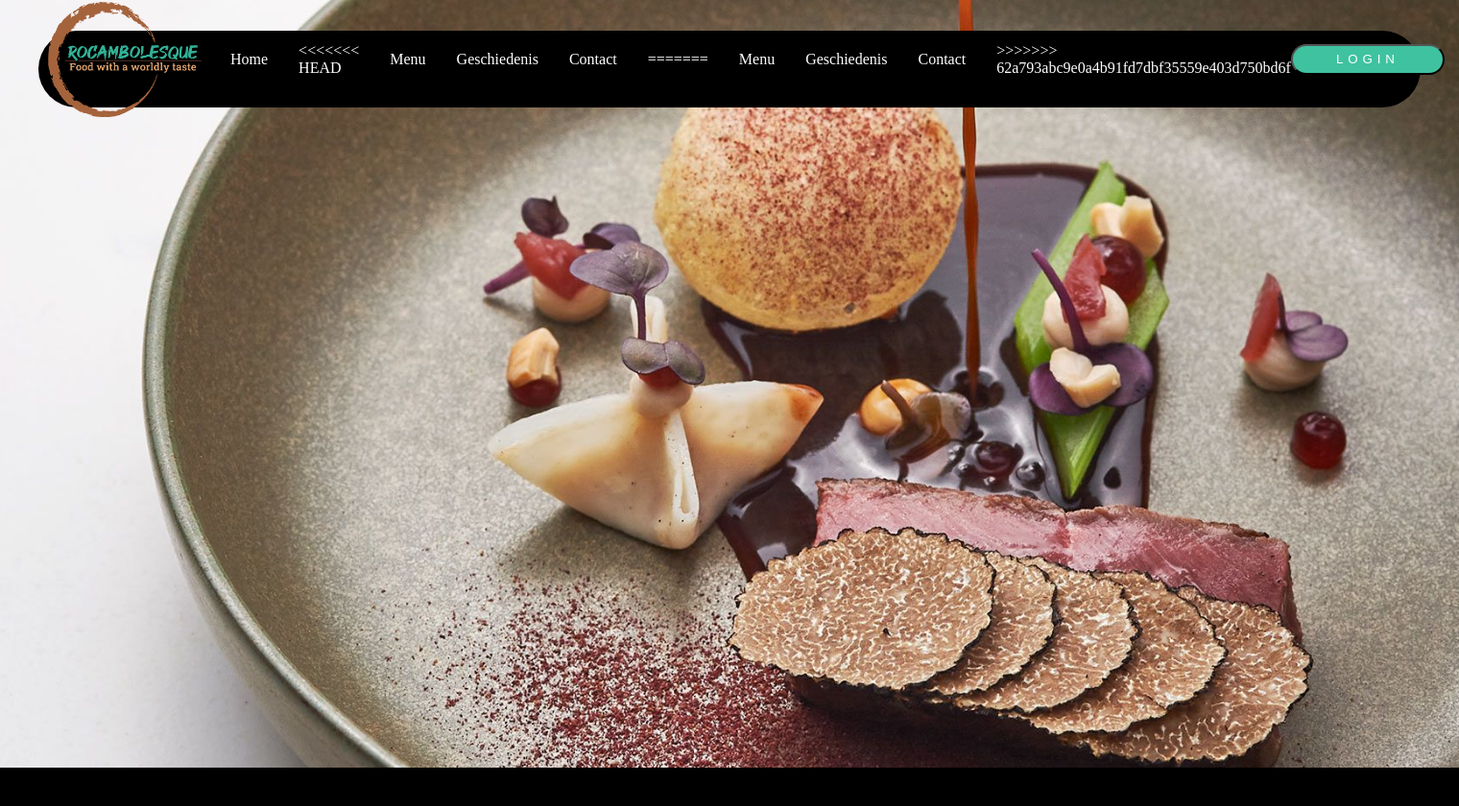
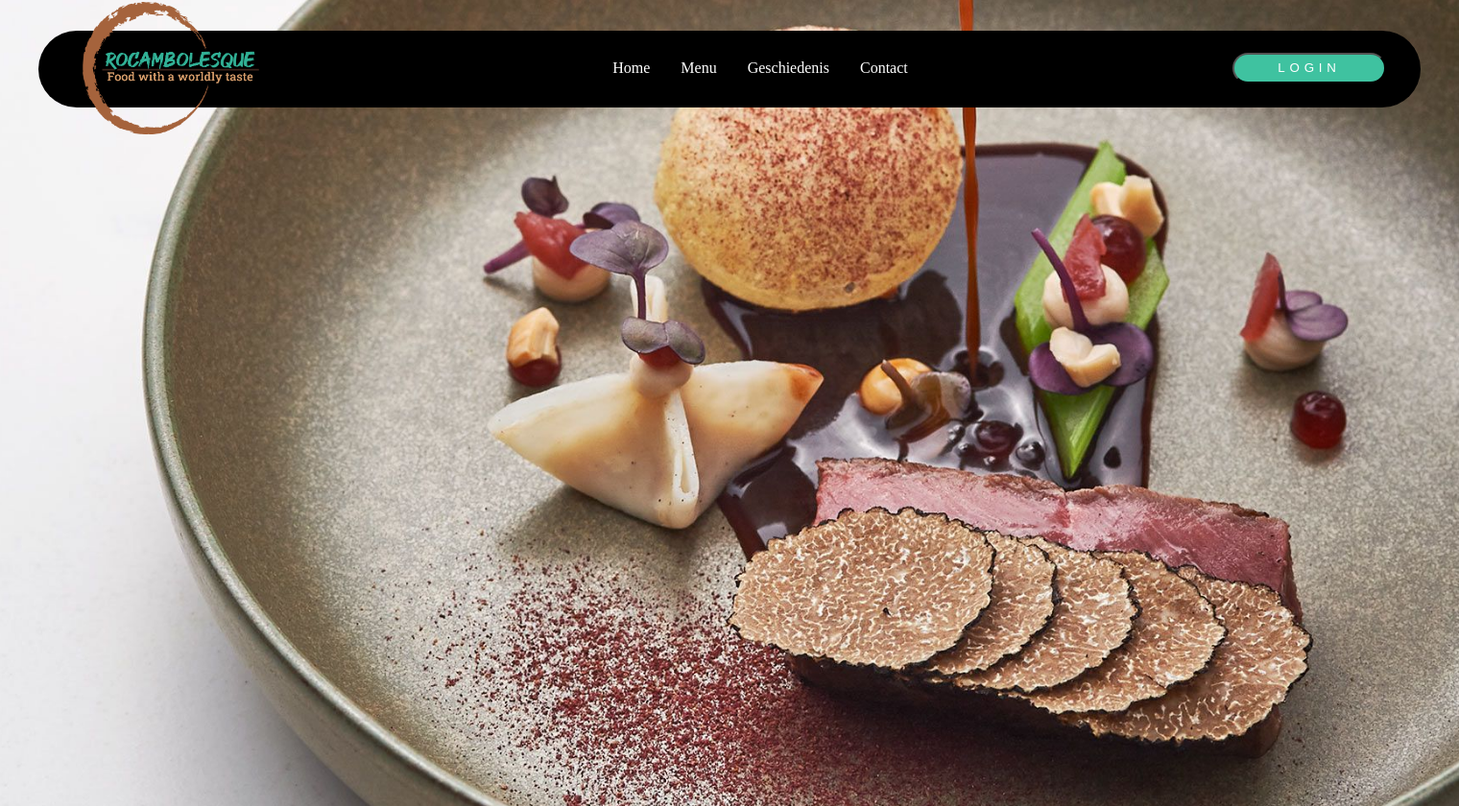
Before and after one commit to SmitsBram/Project-Rambo, a PHP site: page / in a window 1520 px wide. Shown: the whole page at 96% size. Before the commit the page ends 800 px from the top, so only its background shows below. Run offline with PHP 8.4, Linux system fonts and the light colour scheme.

Commit message:
header gefixt

```diff
--- a/app/views/parts/header.php
+++ b/app/views/parts/header.php
@@ -17,15 +17,9 @@
             <img src="/public/IMG/Logo/Rocambolesque-logo-DEF.png" alt="logo" id="logo">
             <ul>
                 <li><a href="Homepage">Home</a></li>
-<<<<<<< HEAD
-                <li><a href="#menu"></a>Menu</li>
-                <li><a href="#geschiedenis"></a>Geschiedenis</li>
-                <li><a href="Contact"></a>Contact</li>
-=======
                 <li><a href="menu"></a>Menu</li>
                 <li><a href="geschiedenis"></a>Geschiedenis</li>
-                <li><a href="contact"></a>Contact</li>
->>>>>>> 62a793abc9e0a4b91fd7dbf35559e403d750bd6f
+                <li><a href="Contact"></a>Contact</li>
             </ul>
             <div class="btn">
                 <button><a href="login">LOGIN</a></button>
--- a/public/css/header.css
+++ b/public/css/header.css
@@ -5,6 +5,9 @@
   width: auto;
   border-radius: 50rem;
   margin: 2rem 2rem 0rem 2rem;
+  display: flex;
+  justify-content: center;
+  align-items: center;
   /* top | right | bottom | left */
 }
 .main-head nav {
--- a/public/css/index.css
+++ b/public/css/index.css
@@ -1,9 +1,6 @@
 body {
-  background-image: url(/public/IMG/background-homepage.png);
-  background-position: center;
-  background-size: cover;
-  background-repeat: no-repeat;
-  height: 700px;
+  background: url(/public/IMG/background-homepage.png) no-repeat 100% 100%/cover;
+  min-height: 100vh;
 }
 
 .banner {
@@ -12,5 +9,16 @@ body {
   align-items: center;
   flex-direction: column;
 }
+.banner .btns {
+  height: 2rem;
+  width: 10rem;
+  border-radius: 50rem;
+  text-decoration: none;
+  color: white;
+  letter-spacing: 0.3rem;
+}
+.banner .btns a {
+  padding: 1rem;
+}
 
 /*# sourceMappingURL=index.css.map */
--- a/public/scss/header.scss
+++ b/public/scss/header.scss
@@ -8,6 +8,9 @@
     width: auto;
     border-radius: 50rem;
     margin: 2rem 2rem 0rem 2rem;
+    display: flex;
+    justify-content: center;
+    align-items: center;
     /* top | right | bottom | left */
 
 
--- a/public/scss/index.scss
+++ b/public/scss/index.scss
@@ -1,10 +1,14 @@
 body {
-    background-image: url(/public/IMG/background-homepage.png);
-    background-position: center;
-    background-size: cover;
-    background-repeat: no-repeat;
-    height: 700px;
+    // background-image: url(/public/IMG/background-homepage.png);
+    // background-position: 10% -5%;
+    // background-size: cover;
+    // background-repeat: no-repeat;
+    // height: 100%;
+    // object-fit: fill;
     // position: relative;
+    // max-height: ;
+    background: url(/public/IMG/background-homepage.png) no-repeat 100% 100% / cover;
+    min-height: 100vh;
 
 
 }
@@ -16,16 +20,18 @@ body {
     // background-color: red;
     flex-direction: column;
 
-    // .btns {
-    //     height: 2rem;
-    //     width: 10rem;
-    //     // background-color: #3FC2A0;
-    //     border-radius: 50rem;
-    //     text-decoration: none;
-    //     color: white;
-    //     letter-spacing: 0.3rem;
+    .btns {
+        height: 2rem;
+        width: 10rem;
+        // background-color: #3FC2A0;
+        border-radius: 50rem;
+        text-decoration: none;
+        color: white;
+        letter-spacing: 0.3rem;
 
-    //     a {
-    //         padding: 1rem;
-    //     }
+        a {
+            padding: 1rem;
+        }
+
+    }
 }
```
Also changed, not shown: 2 other files.
